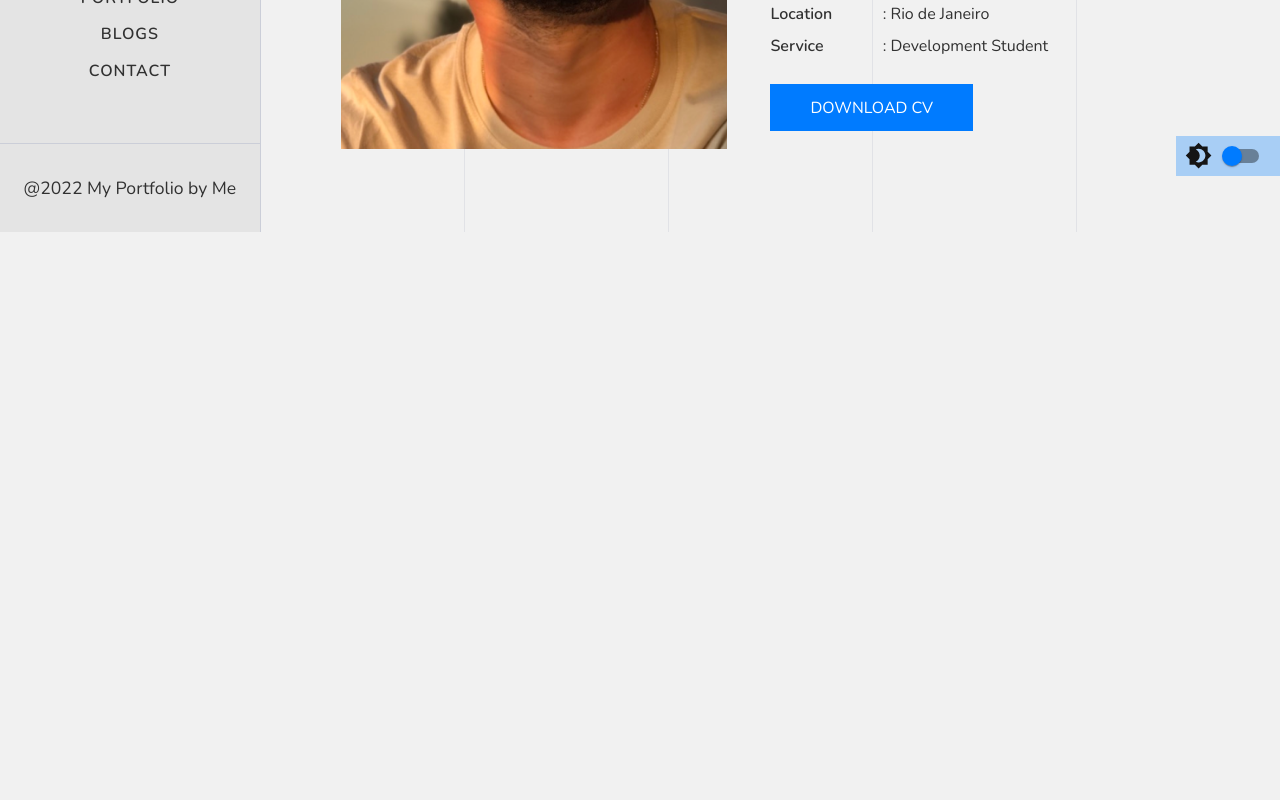
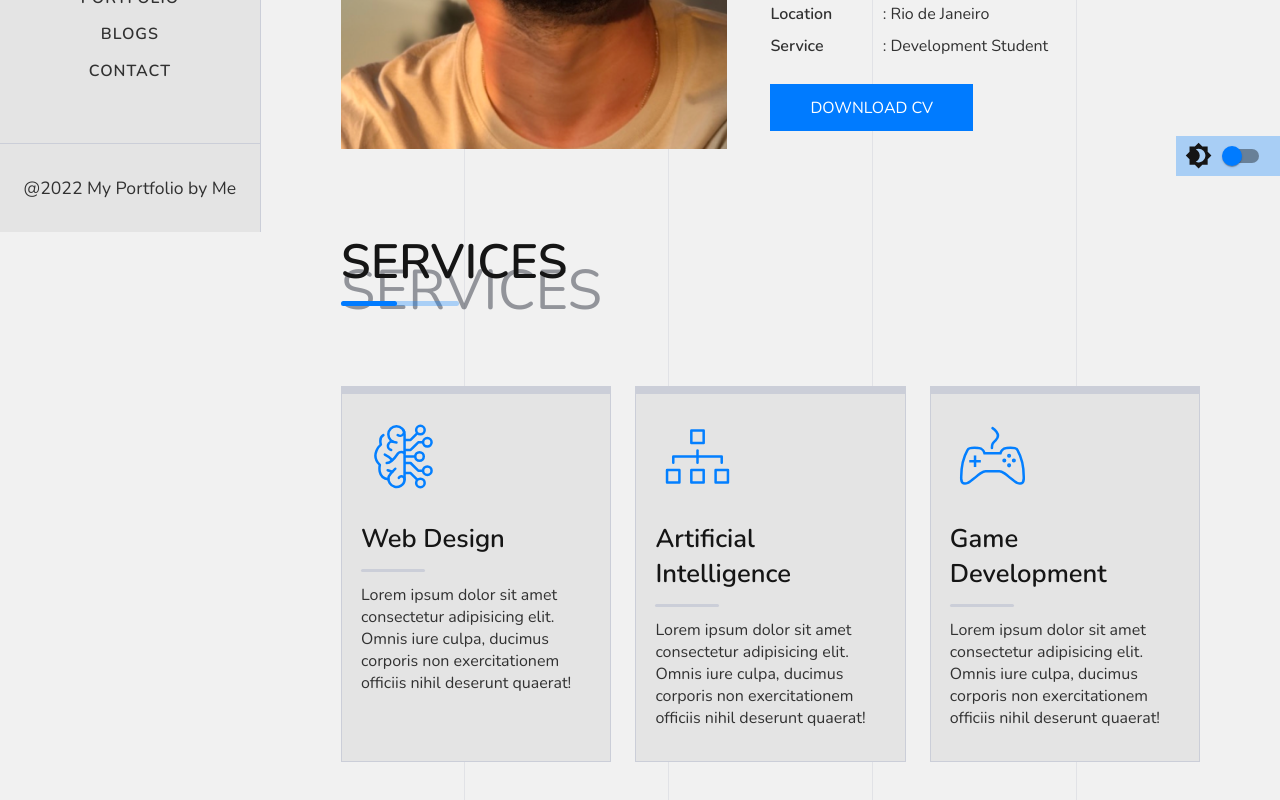
Before and after one commit to mjossany/portfolio, a React (Create React App) app: page /about in a window 1280 px wide. Shown: the part 568-1368 px from the top of the page. Before the commit the page ends 800 px from the top, so only its background shows below. Built offline with nearby package versions, Linux system fonts and the light colour scheme.

Commit message:
Refactors the ServicesSection

```diff
--- a/src/components/AboutPageComponent/AboutPageComponent.jsx
+++ b/src/components/AboutPageComponent/AboutPageComponent.jsx
@@ -1,5 +1,5 @@
 import React from 'react';
-import { MainLayout } from '../../styles/Layouts';
+import { InnerLayout, MainLayout } from '../../styles/Layouts';
 import Title from '../Title';
 import {
   AboutInfo,
@@ -15,9 +15,19 @@ import {
   LeftContent,
   Paragraph,
   RightContent,
+  ServiceCard,
+  ServiceCardContainer,
+  ServiceCardH4,
+  ServiceCardImage,
+  ServiceCardP,
+  Services,
+  ServicesSection,
   Span,
 } from './Styled';
 import image from '../../images/AboutMeImage.png';
+import design from '../../images/design.svg';
+import intelligence from '../../images/intelligence.svg';
+import gamedev from '../../images/game-dev.svg';
 
 function AboutPageComponent() {
   return (
@@ -90,6 +100,52 @@ function AboutPageComponent() {
             </DownloadCvButton>
           </RightContent>
         </ImageSection>
+        <ServicesSection>
+          <InnerLayout>
+            <Title title="Services" span="Services" />
+            <Services>
+              <ServiceCard>
+                <ServiceCardContainer>
+                  <ServiceCardImage src={design} />
+                  <ServiceCardH4>
+                    Web Design
+                  </ServiceCardH4>
+                  <ServiceCardP>
+                    Lorem ipsum dolor sit amet consectetur adipisicing elit.
+                    Omnis iure culpa, ducimus corporis non exercitationem
+                    officiis nihil deserunt quaerat!
+                  </ServiceCardP>
+                </ServiceCardContainer>
+              </ServiceCard>
+              <ServiceCard>
+                <ServiceCardContainer>
+                  <ServiceCardImage src={intelligence} />
+                  <ServiceCardH4>
+                    Artificial Intelligence
+                  </ServiceCardH4>
+                  <ServiceCardP>
+                    Lorem ipsum dolor sit amet consectetur adipisicing elit.
+                    Omnis iure culpa, ducimus corporis non exercitationem
+                    officiis nihil deserunt quaerat!
+                  </ServiceCardP>
+                </ServiceCardContainer>
+              </ServiceCard>
+              <ServiceCard>
+                <ServiceCardContainer>
+                  <ServiceCardImage src={gamedev} />
+                  <ServiceCardH4>
+                    Game Development
+                  </ServiceCardH4>
+                  <ServiceCardP>
+                    Lorem ipsum dolor sit amet consectetur adipisicing elit.
+                    Omnis iure culpa, ducimus corporis non exercitationem
+                    officiis nihil deserunt quaerat!
+                  </ServiceCardP>
+                </ServiceCardContainer>
+              </ServiceCard>
+            </Services>
+          </InnerLayout>
+        </ServicesSection>
       </AboutPageContainer>
     </MainLayout>
   );
--- a/src/components/AboutPageComponent/Styled.js
+++ b/src/components/AboutPageComponent/Styled.js
@@ -4,6 +4,7 @@ export const AboutPageContainer = styled.section`
 
 `;
 
+// Image Section
 export const ImageSection = styled.div`
   margin-top: 5rem;
   display: flex;
@@ -91,3 +92,66 @@ export const DownloadCvButton = styled.a`
     background-color: var(--white-color);
   }
 `;
+
+// Services Section
+export const ServicesSection = styled.section`
+
+`;
+
+export const Services = styled.div`
+  margin-top: 5rem;
+  display: grid;
+  grid-template-columns: repeat(3, 1fr);
+  grid-gap: 1.5rem;
+  @media screen and (max-width: 1000px) {
+    flex-direction: column;
+  }
+  @media screen and (max-width: 950px) {
+    grid-template-columns: repeat(2, 1fr);
+  }
+  @media screen and (max-width: 650px) {
+    grid-template-columns: repeat(1, 1fr);
+  }
+`;
+
+export const ServiceCard = styled.div`
+  background-color: var(--background-dark-gray);
+  border-left: 1px solid var(--border-color);
+  border-right: 1px solid var(--border-color);
+  border-bottom: 1px solid var(--border-color);
+  border-top: 8px solid var(--border-color);
+  transition: all .4s ease-in-out;
+  &:hover {
+    border-top: 8px solid var(--primary-color);
+    transform: translateY(-3px);
+  }
+`;
+
+export const ServiceCardContainer = styled.div`
+  padding: 1.2rem;
+`;
+
+export const ServiceCardImage = styled.img`
+
+`;
+
+export const ServiceCardH4 = styled.h4`
+  color: var(--white-color);
+  font-size: 1.6rem;
+  padding: 1rem 0;
+  position: relative;
+  &::after {
+    content: "";
+    width: 4rem;
+    background-color: var(--border-color);
+    height: 3px;
+    position: absolute;
+    left: 0;
+    bottom: 0;
+    border-radius: 10px;
+  }
+`;
+
+export const ServiceCardP = styled.p`
+  padding: .8rem 0;
+`;
--- a/src/pages/ContactPage.jsx
+++ b/src/pages/ContactPage.jsx
@@ -5,7 +5,6 @@ import EmailIcon from '@mui/icons-material/Email';
 import LocationOnIcon from '@mui/icons-material/LocationOn';
 import { MainLayout, InnerLayout } from '../styles/Layouts';
 import Title from '../components/Title';
-import PrimaryButton from '../components/PrimaryButton';
 import ContactItem from '../components/ContactItem';
 
 function ContactPage() {
@@ -47,7 +46,7 @@ function ContactPage() {
                 <textarea name="text-area" id="text-area" cols="30" rows="10" />
               </div>
               <div className="form-field f-button">
-                <PrimaryButton title="Send Email" />
+                {/* <PrimaryButton title="Send Email" /> */}
               </div>
             </form>
           </div>
```
Also changed, not shown: src/pages/AboutPage.jsx (+8 -0 lines).
